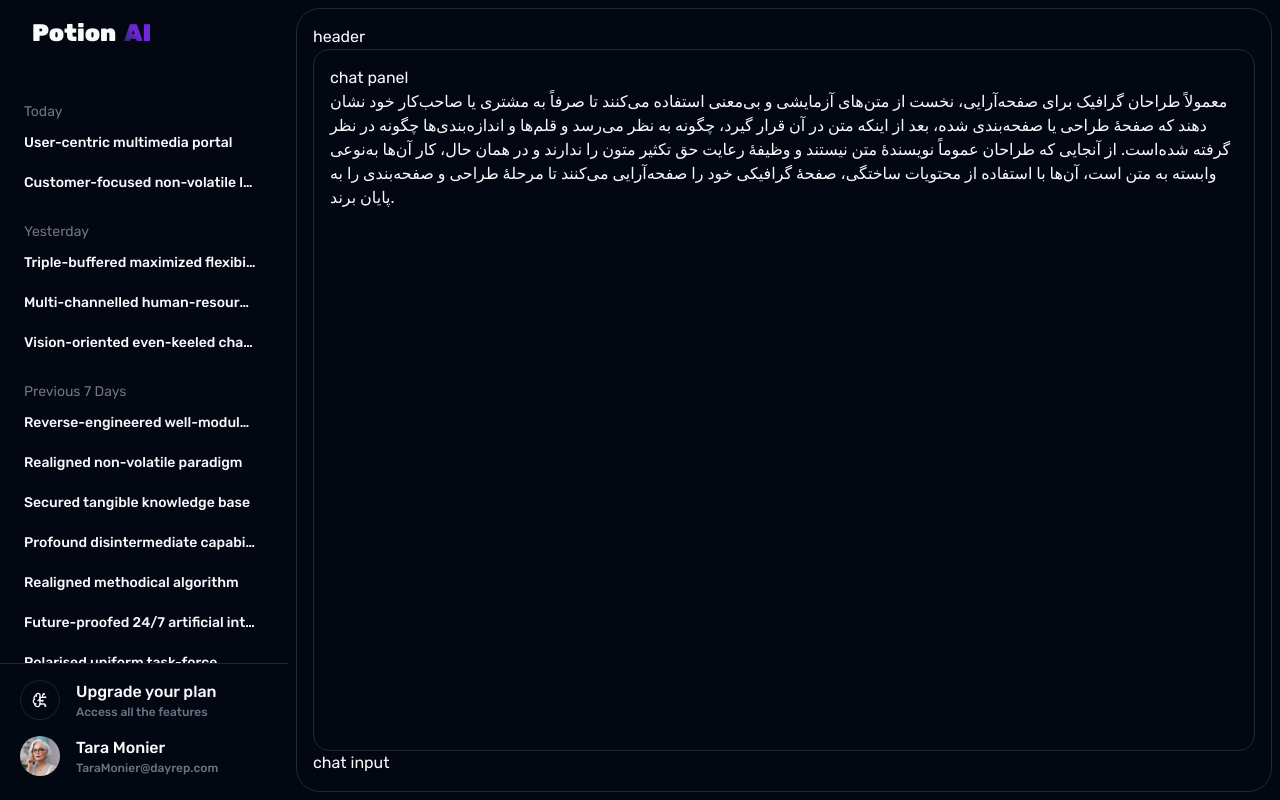
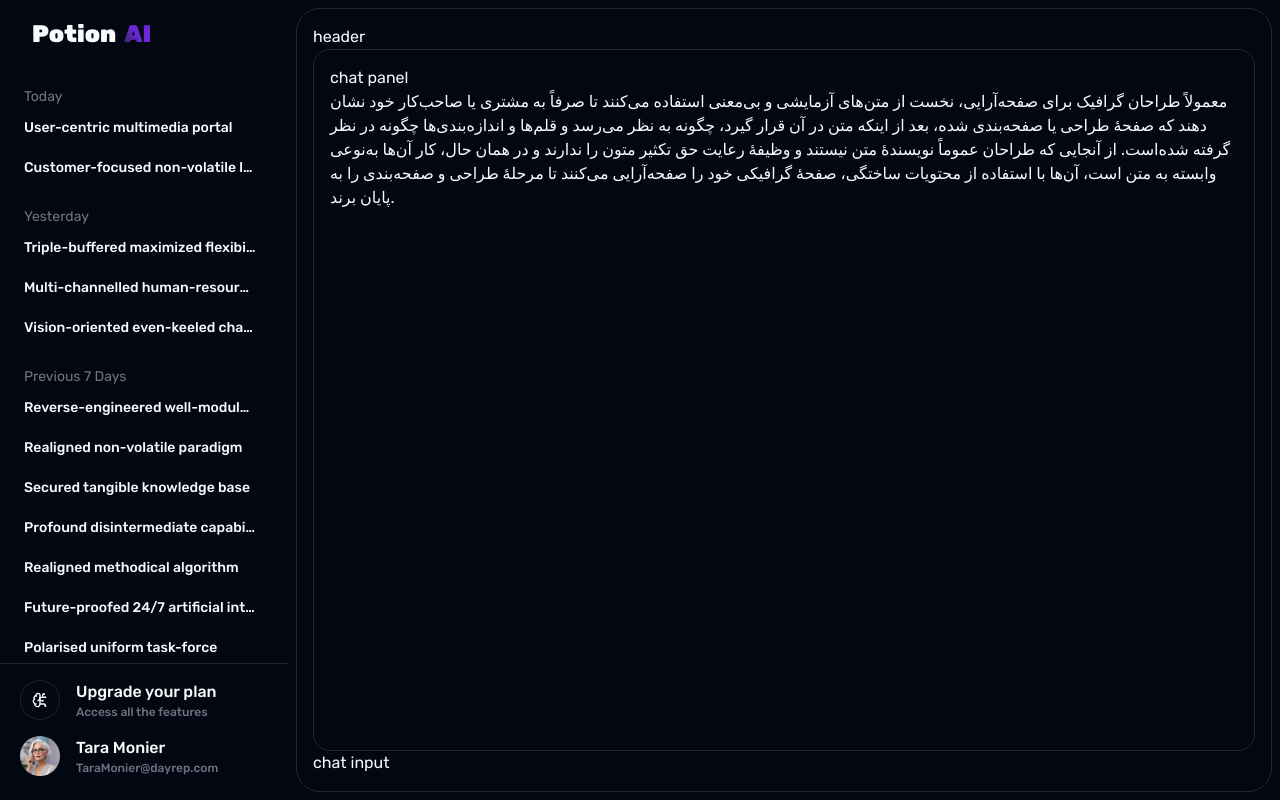
Before and after one commit to hessamkhoobkar/potion-react, a React (Vite) app: page / in a window 1280 px wide. Built offline with nearby package versions, Linux system fonts and the light colour scheme.

Commit message:
Update ChatHistory to spacing

```diff
--- a/src/components/app/sidebar/ChatHistory.tsx
+++ b/src/components/app/sidebar/ChatHistory.tsx
@@ -3,7 +3,7 @@ import ChatHistoryPeriod from './ChatHistoryPeriod';
 
 export default function ChatHistory() {
   return (
-    <div className="w-full grow overflow-y-hidden p-4 ps-2 hover:overflow-y-auto hover:pe-2">
+    <div className="w-full grow overflow-y-hidden p-4 ps-2 pt-0 hover:overflow-y-auto hover:pe-2">
       {chatHistory.map(period => (
         <ChatHistoryPeriod periodHistory={period} />
       ))}
```
